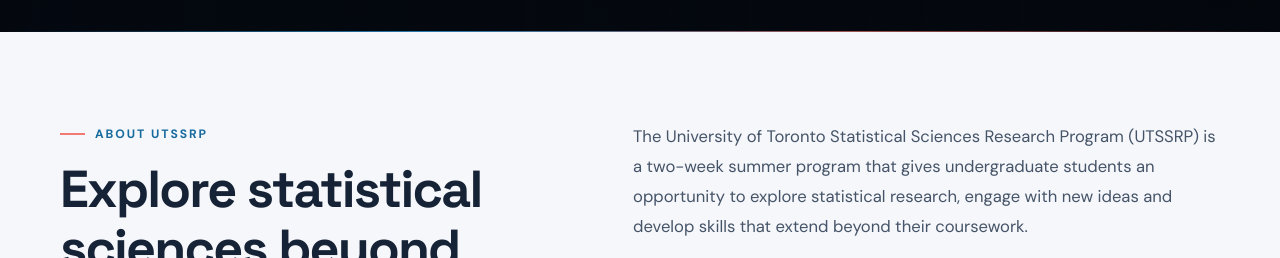
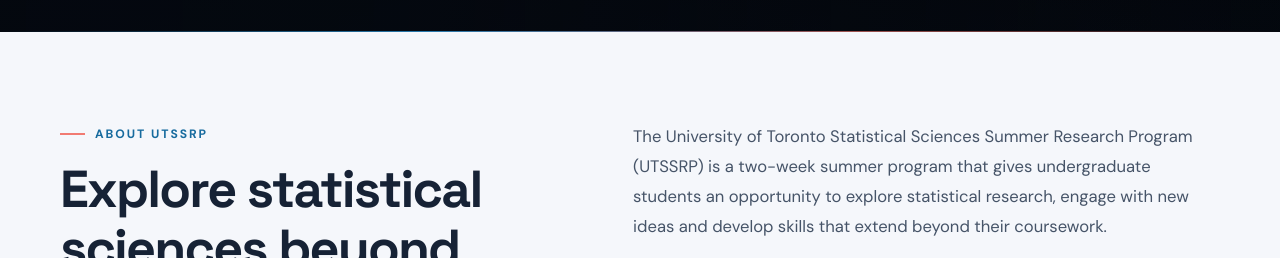
Before and after one commit to UofTStatsci/Summer-Research-Program, a plain HTML site: page index.html in a window 1280 px wide. Shown: the part 1060-1318 px from the top of the page. Drawn offline with Linux system fonts and the light colour scheme.

Commit message:
Update index.html

```diff
--- a/index.html
+++ b/index.html
@@ -148,7 +148,7 @@
         <div class="intro-copy reveal">
 
           <p>
-            The University of Toronto Statistical Sciences Research Program (UTSSRP) is a two-week summer program that gives undergraduate students an opportunity to explore statistical research, engage with new ideas and develop skills that extend beyond their coursework.
+            The University of Toronto Statistical Sciences Summer Research Program (UTSSRP) is a two-week summer program that gives undergraduate students an opportunity to explore statistical research, engage with new ideas and develop skills that extend beyond their coursework.
           </p>
 
           <p>
```
